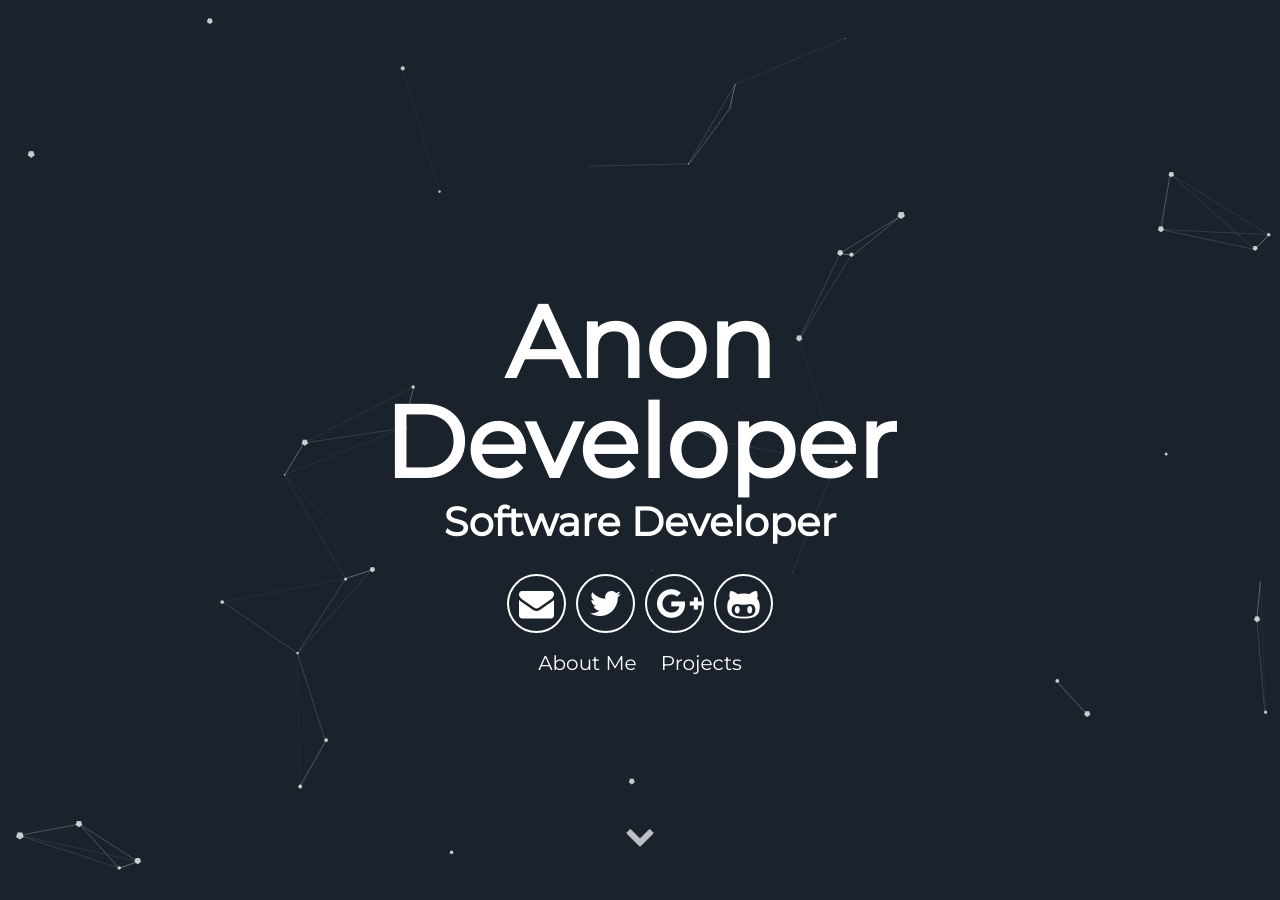
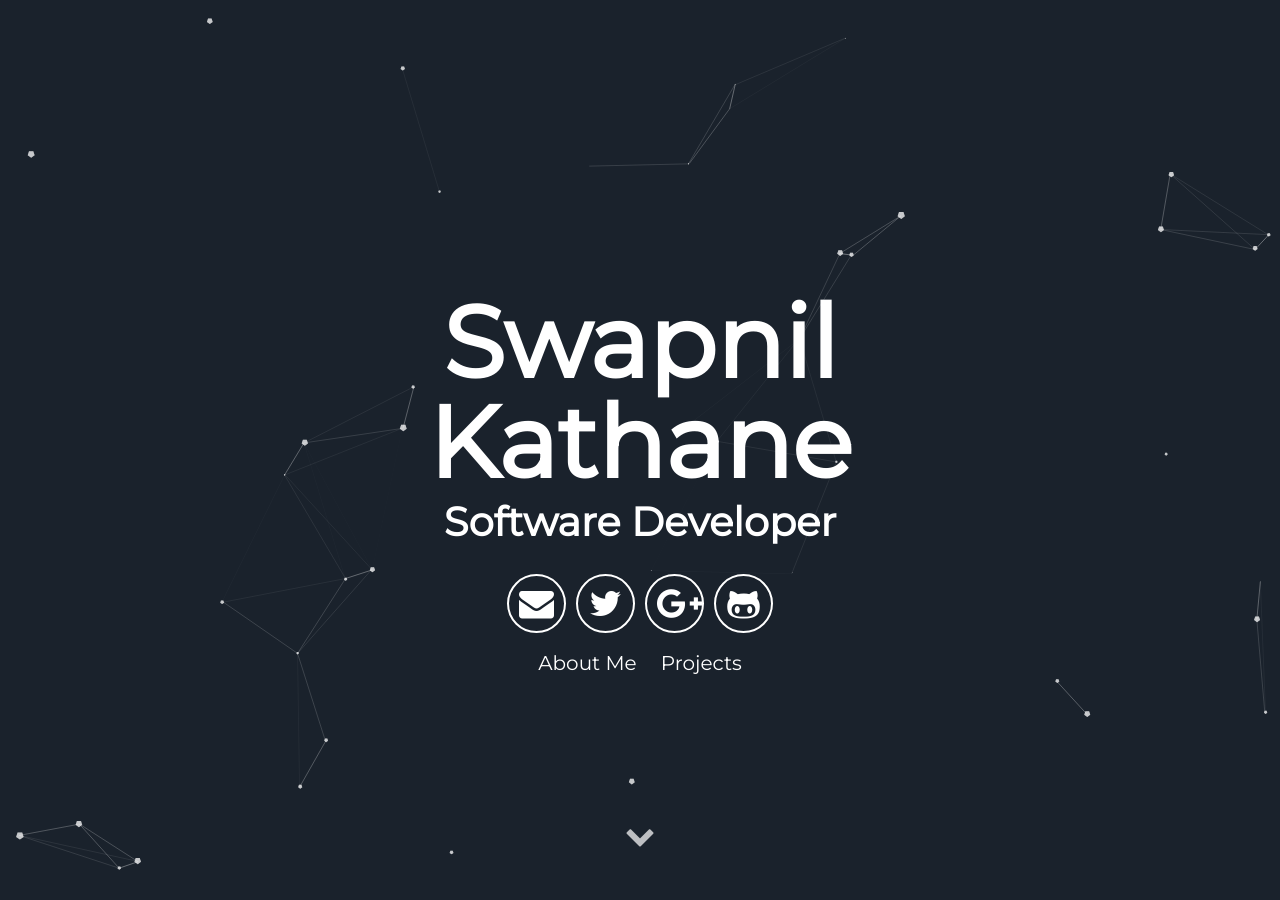
Before and after one commit to swapnilkathane/swapnilkathaneoldweb, a Jekyll site: the page built from index.html, in a window 1280 px wide and 900 px high. Built offline with Jekyll 4.4.1, drawn with Linux system fonts in a browser that asks for light colours; some of the changed text lies outside the part shown.

Commit message:
Update _config.yml

```diff
--- a/_config.yml
+++ b/_config.yml
@@ -5,10 +5,10 @@ description: A blog about lorem ipsum dolor sit amet
 # url: "localhost:3000" # the base hostname & protocol for your site e.g. http://willianjusten.com.br
 
 # User settings
-username: Anon Developer
+username: Swapnil Kathane
 user_description: Bicycle rights irony actually neutra typewriter lyft. Man bun taxidermy put a bird on it, umami yr ramps pop-up ugh bushwick chia lo-fi. Occupy bitters pour-over snackwave you probably haven't heard of them small batch. Cornhole mustache man bun letterpress echo park VHS.
 user_title: Software Developer
-email: anon@anon.com
+email: swapnilkathane106@outlook.com
 twitter_username: lorem_ipsum
 github_username:  lorem_ipsum
 gplus_username:  lorem_ipsum
```
